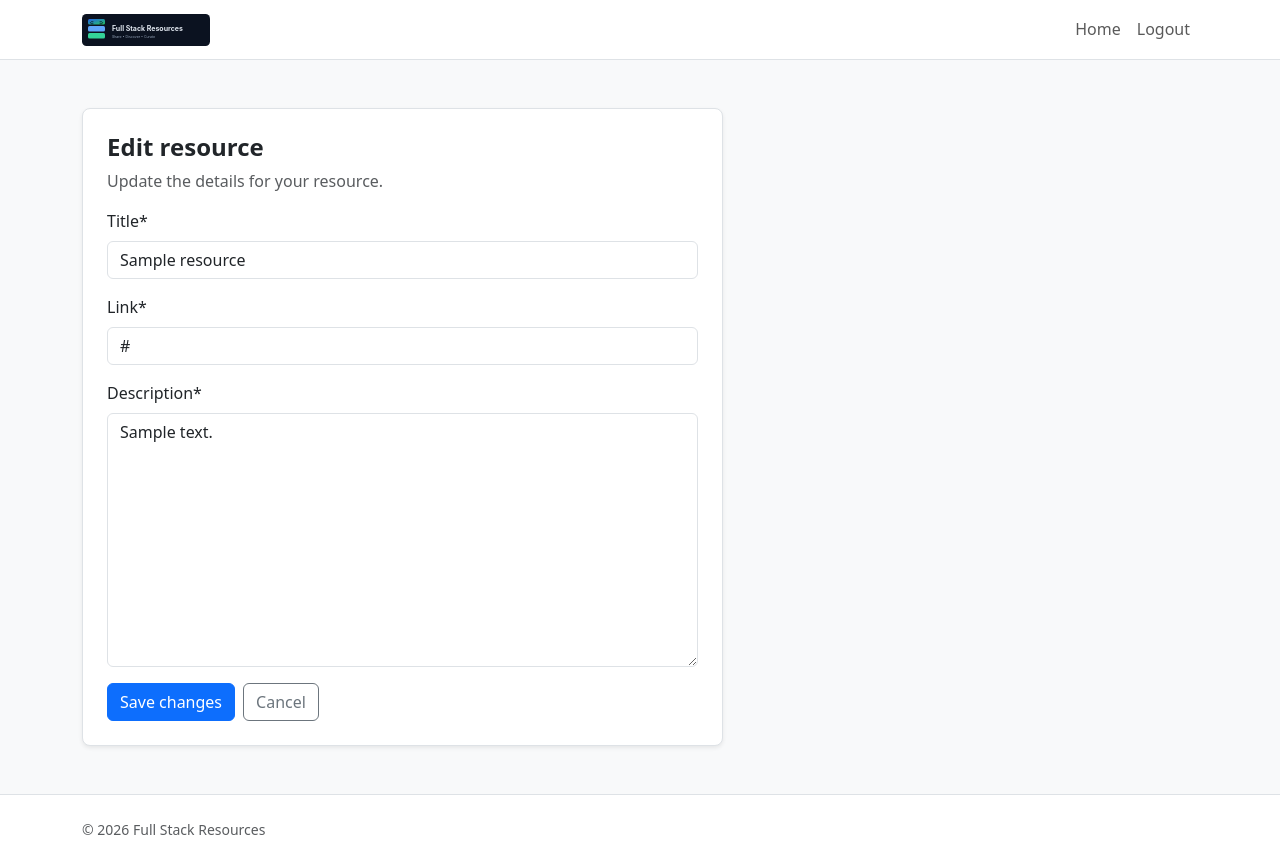
After one commit to niraj-sachania/full-stack-resources, a Django app: a page that uses fullstackresources/templates/resource_edit.html in a window 1280 px wide. The commit adds this page. Run offline with Django 4.2, Linux system fonts and the light colour scheme; a user stored in the database is signed in; tables that the repository leaves empty hold one stand-in row (values such as "Sample post"); some libraries are stand-ins or nearby versions.

Commit message:
feat: add editing and deletion functionality for contributors' own resources

```diff
--- /dev/null
+++ b/fullstackresources/templates/resource_edit.html
@@ -0,0 +1,24 @@
+{% extends "base.html" %}
+{% load crispy_forms_tags %}
+{% block content %}
+    <main class="py-5">
+        <div class="container">
+            <div class="row g-4">
+                <div class="col-lg-7">
+                    <div class="bg-white border rounded-3 p-4 shadow-sm">
+                        <h1 class="h4 fw-semibold">Edit resource</h1>
+                        <p class="text-muted">Update the details for your resource.</p>
+                        <form method="post">
+                            {% csrf_token %}
+                            {{ resource_form|crispy }}
+                            <div class="d-flex gap-2">
+                                <button class="btn btn-primary" type="submit">Save changes</button>
+                                <a class="btn btn-outline-secondary" href="{% url 'home' %}">Cancel</a>
+                            </div>
+                        </form>
+                    </div>
+                </div>
+            </div>
+        </div>
+    </main>
+{% endblock content %}
--- a/fullstackresources/urls.py
+++ b/fullstackresources/urls.py
@@ -3,9 +3,8 @@ from django.urls import path
 
 urlpatterns = [
     path('', views.ResourceList.as_view(), name='home'),
-    # path('<slug:slug>/', views.resource_detail, name='resource_detail'),
-    #     path('<slug:slug>/edit_resource/<int:resource_id>',
-    #          views.resource_edit, name='resource_edit'),
-    #     path('<slug:slug>/delete_resource/<int:resource_id>',
-    #          views.resource_delete, name='resource_delete'),
+    path('resource/<slug:slug>/edit/',
+         views.resource_edit, name='resource_edit'),
+    path('resource/<slug:slug>/delete/',
+         views.resource_delete, name='resource_delete'),
 ]
--- a/fullstackresources/views.py
+++ b/fullstackresources/views.py
@@ -2,6 +2,8 @@ from django.shortcuts import render, get_object_or_404, reverse
 from django.views import generic
 from django.contrib import messages
 from django.http import HttpResponseRedirect
+from django.contrib.auth.decorators import login_required
+from django.views.decorators.http import require_POST
 from .models import Resource
 from .forms import ResourceForm
 
@@ -40,3 +42,51 @@ class ResourceList(generic.ListView):
         context = self.get_context_data()
         context["resource_form"] = resource_form
         return self.render_to_response(context)
+
+
+@login_required
+def resource_edit(request, slug):
+    resource = get_object_or_404(Resource, slug=slug)
+
+    if resource.username != request.user:
+        messages.add_message(
+            request, messages.ERROR,
+            "You can only edit your own resources."
+        )
+        return HttpResponseRedirect(reverse("home"))
+
+    if request.method == "POST":
+        resource_form = ResourceForm(data=request.POST, instance=resource)
+        if resource_form.is_valid():
+            resource = resource_form.save(commit=False)
+            resource.username = request.user
+            resource.save()
+            messages.add_message(
+                request, messages.SUCCESS, "Resource updated!"
+            )
+            return HttpResponseRedirect(reverse("home"))
+    else:
+        resource_form = ResourceForm(instance=resource)
+
+    return render(
+        request,
+        "resource_edit.html",
+        {"resource_form": resource_form, "resource": resource},
+    )
+
+
+@login_required
+@require_POST
+def resource_delete(request, slug):
+    resource = get_object_or_404(Resource, slug=slug)
+
+    if resource.username != request.user:
+        messages.add_message(
+            request, messages.ERROR,
+            "You can only delete your own resources."
+        )
+        return HttpResponseRedirect(reverse("home"))
+
+    resource.delete()
+    messages.add_message(request, messages.SUCCESS, "Resource deleted!")
+    return HttpResponseRedirect(reverse("home"))
```
Also changed, not shown: fullstackresources/templates/resource_card.html (+14 -4 lines).
